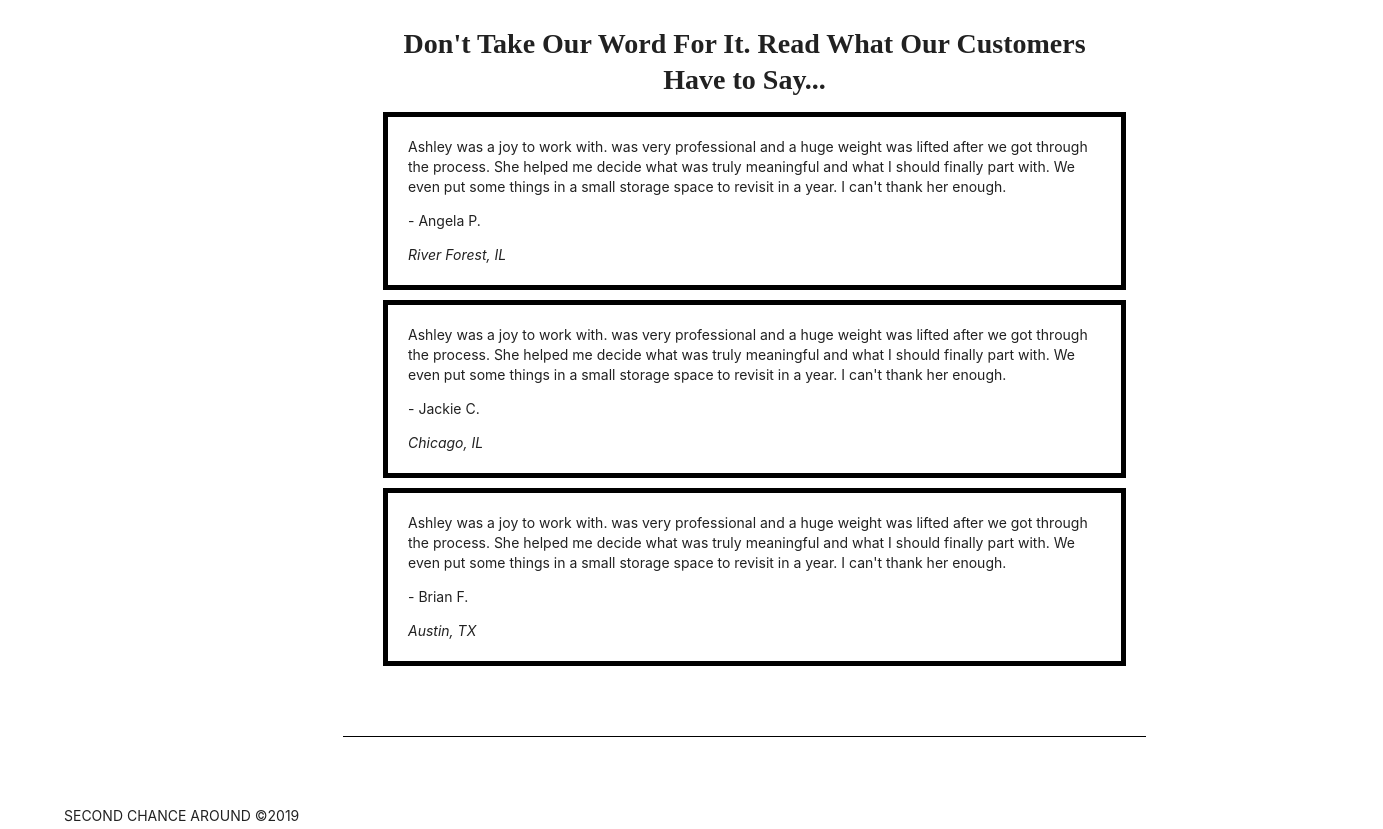
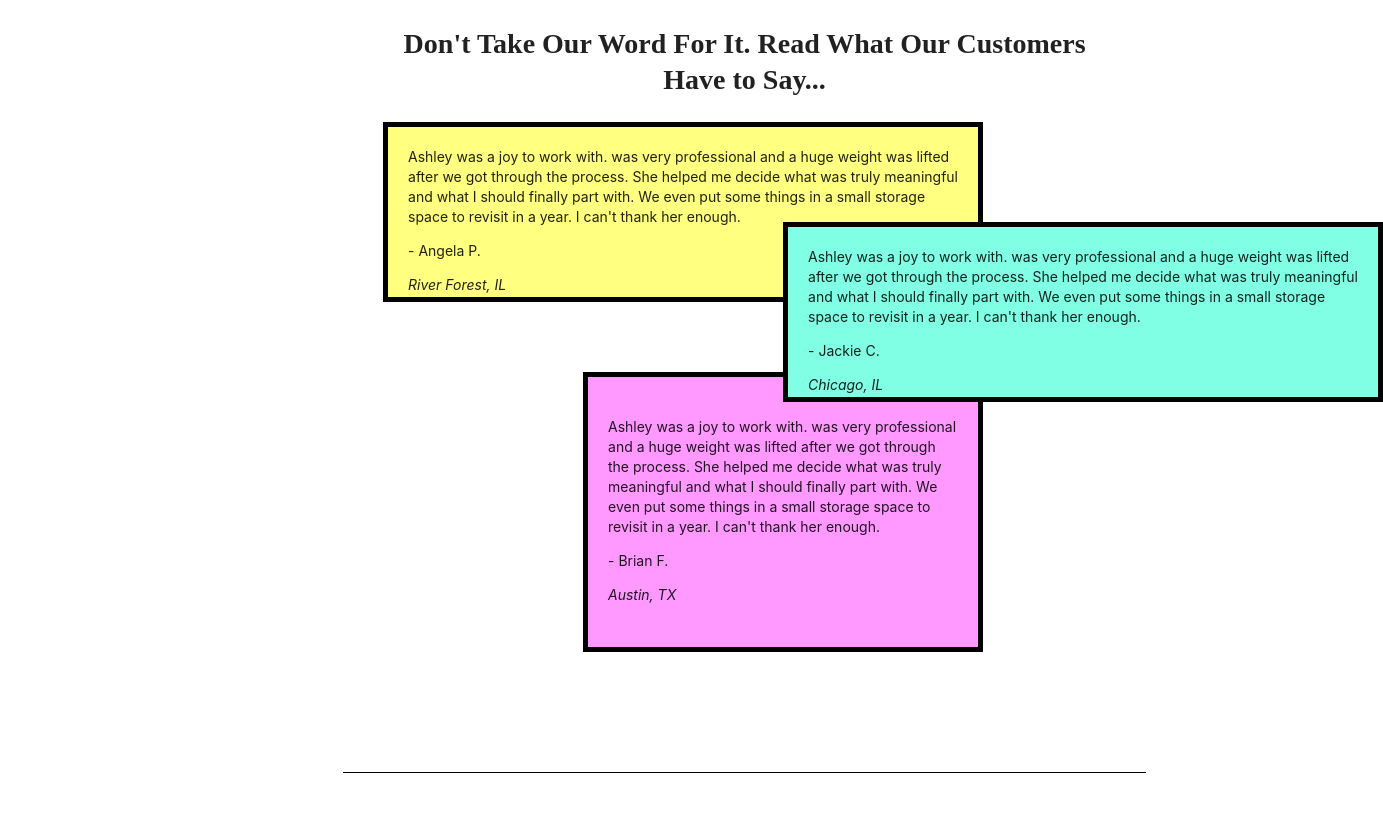
Before and after one commit to BriGuy520/second-chance-around-web, a React app: page / in a window 1280 px wide. Shown: the part 970-1799 px from the top of the page, 1383 px wide, since content can reach past the window. Built offline with nearby package versions, Linux system fonts and the light colour scheme; a web font is replaced by a local one.

Commit message:
made a cool looking layout using css grid on the home page

```diff
--- a/src/App.css
+++ b/src/App.css
@@ -83,7 +83,7 @@ h1 {
   font-weight: 100;
 }
 
-.testimonials {
+.testimonial {
   text-align: left;
   width: 100%;
   padding: 20px;
@@ -121,7 +121,7 @@ h1 {
   border: 5px solid black;
 }
 
-.service-copy h1{
+.service-copy h1 {
   font-family: 'Just Another Hand', cursive;
   font-size: 2.5em;
 }
@@ -159,20 +159,6 @@ h1 {
     opacity: 0;
   }
 
-  /* 25% {
-    max-height: 150px;
-    opacity: .25;
-  }
-
-  50% {
-    max-height: 300px;
-    opacity: .50;
-  }
-
-  75% {
-    max-height: 450px;
-    opacity: .75;
-  } */
   100% {
     max-height: 600px;
     opacity: 1;
@@ -205,7 +191,7 @@ input[type=date]::-webkit-inner-spin-button {
 
 select {
   padding: 5px;
-  margin: 5px 0;
+  margin: 5px 0 14px 0;
 }
 
 @media (min-width: 800px) {
@@ -257,6 +243,29 @@ select {
     text-align: center;
   }
 
+  .testimonials {
+    display: grid;
+    grid-template-columns: repeat(8, 200px);
+    grid-template-rows: repeat(12, 50px);
+  }
+
+  .testimonial:nth-child(1) {
+    grid-column: 1 / 4;
+    grid-row: 1 / 5;
+  }
+
+  .testimonial:nth-child(2) {
+    grid-column: 3 / 6;
+    grid-row: 3 / 7;
+    z-index: 1;
+  }
+
+  .testimonial:nth-child(3) {
+    grid-column: 2 / 4;
+    grid-row: 6 / 12;
+    padding-top: 40px;
+  }
+
   .service-provided {
     display: flex;
     flex-direction: row;
--- a/src/components/Home.js
+++ b/src/components/Home.js
@@ -1,4 +1,5 @@
 import React, { Component } from 'react';
+import { Link } from 'react-router-dom';
 
 class Home extends Component {
 
@@ -9,17 +10,20 @@ class Home extends Component {
             testimonials: [{
                     customer: "Angela P.",
                     residence: "River Forest, IL",
-                    testimony: "Ashley was a joy to work with. was very professional and a huge weight was lifted after we got through the process. She helped me decide what was truly meaningful and what I should finally part with.  We even put some things in a small storage space to revisit in a year.  I can't thank her enough."
+                    testimony: "Ashley was a joy to work with. was very professional and a huge weight was lifted after we got through the process. She helped me decide what was truly meaningful and what I should finally part with.  We even put some things in a small storage space to revisit in a year.  I can't thank her enough.",
+                    background: "#ffff80"
                 },
                 {
                     customer: "Jackie C.",
                     residence: "Chicago, IL",
-                    testimony: "Ashley was a joy to work with. was very professional and a huge weight was lifted after we got through the process. She helped me decide what was truly meaningful and what I should finally part with.  We even put some things in a small storage space to revisit in a year.  I can't thank her enough."
+                    testimony: "Ashley was a joy to work with. was very professional and a huge weight was lifted after we got through the process. She helped me decide what was truly meaningful and what I should finally part with.  We even put some things in a small storage space to revisit in a year.  I can't thank her enough.",
+                    background: "#80ffe5"
                 },
                 {
                     customer: "Brian F.",
                     residence: "Austin, TX",
-                    testimony: "Ashley was a joy to work with. was very professional and a huge weight was lifted after we got through the process. She helped me decide what was truly meaningful and what I should finally part with.  We even put some things in a small storage space to revisit in a year.  I can't thank her enough."
+                    testimony: "Ashley was a joy to work with. was very professional and a huge weight was lifted after we got through the process. She helped me decide what was truly meaningful and what I should finally part with.  We even put some things in a small storage space to revisit in a year.  I can't thank her enough.",
+                    background: "#ff99ff"
                 }]
         }
     }
@@ -27,7 +31,7 @@ class Home extends Component {
     renderTestimonials(){
         return this.state.testimonials.map(testimonial => {
             return (
-                <div className="testimonials">
+                <div className="testimonial" style={{background: testimonial.background}}>
                     <p>
                         {testimonial.testimony}
                     </p>
@@ -49,13 +53,17 @@ class Home extends Component {
                     <p>
                     The most effective method of any organizing project begins with discarding… let one of our Simplifying Specialist guide you through the difficult process of deciding what should stay and what should go.
                     </p>
-                    <button className="ui button black">
-                        Make Appointment
-                    </button>
+                    <Link to="/contact">
+                        <button className="ui button black">
+                            Make Appointment
+                        </button>
+                    </Link>
                 </div>
                 <div className="third-section section">
                     <h1>Don't Take Our Word For It. Read What Our Customers Have to Say...</h1>
-                    {this.renderTestimonials()}
+                    <div className="testimonials">
+                        {this.renderTestimonials()}
+                    </div>
                 </div>
             </div>
 
--- a/src/components/Service.js
+++ b/src/components/Service.js
@@ -8,7 +8,7 @@ const Service = ({ offerings }) => {
         <div className="service-copy">
           <h1>{offered.type}</h1>
           <p>{offered.description}</p>
-          <span>${offered.rate}/hour</span>
+          { typeof offered.rate === "number" ? <span>${offered.rate}/hour</span> : <span>{offered.rate}</span> }
         </div>
         <div className="service-photo">
           <img src={offered.picture} alt="services" />
```
